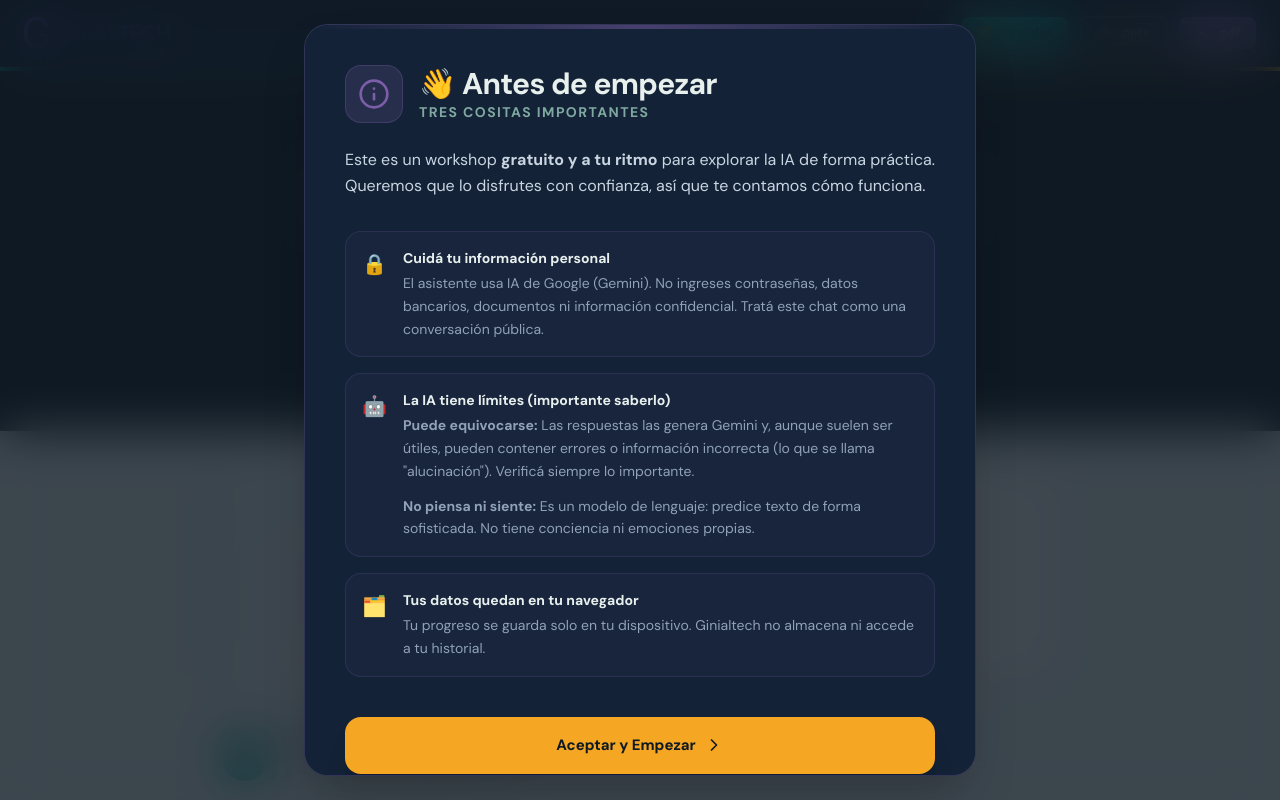
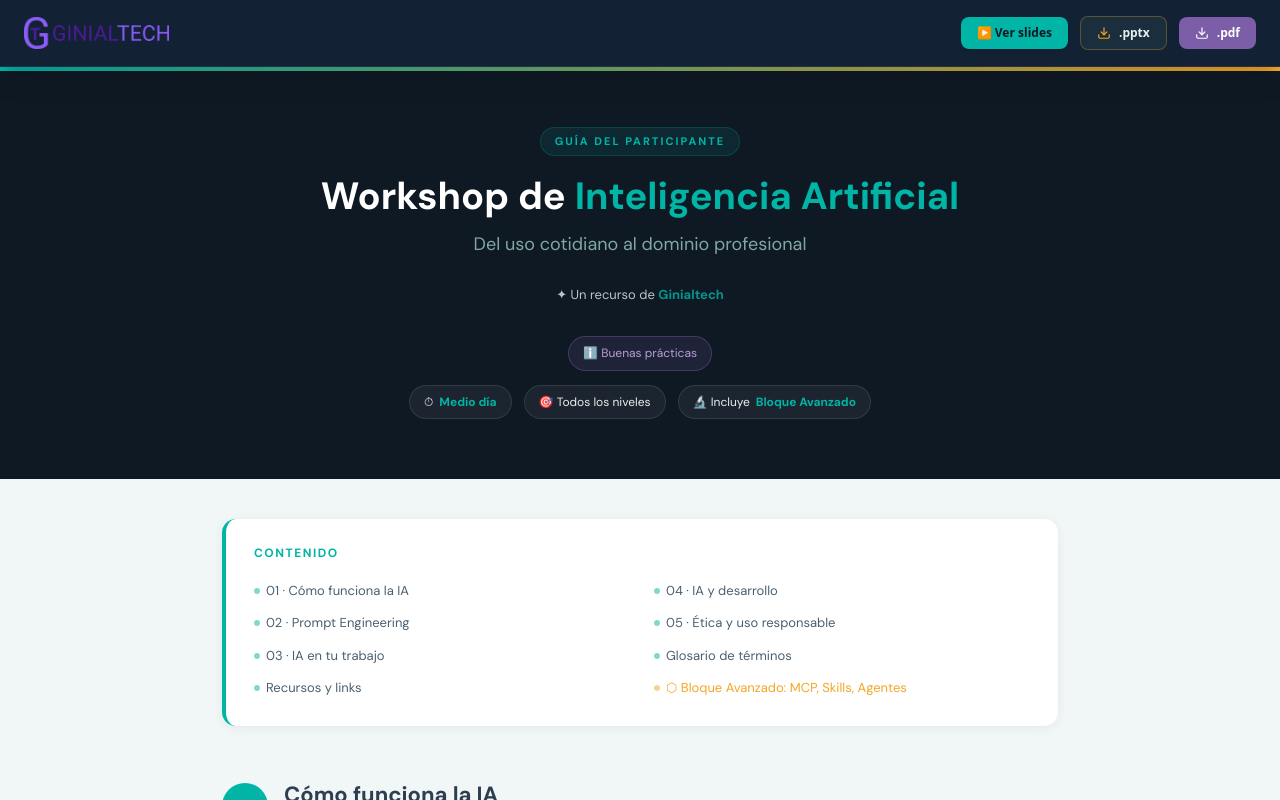
Before and after one commit to marcelaborgarello/workshop-ai, a Next.js app: page / in a window 1280 px wide. Shown: the top 800 px of the page. Built offline with nearby package versions, Linux system fonts and the light colour scheme.

Commit message:
feat: reemplazar modal bloqueante por chip voluntario de buenas practicas

```diff
--- /dev/null
+++ b/src/components/BuenasPracticasChip.tsx
@@ -0,0 +1,22 @@
+"use client";
+
+export default function BuenasPracticasChip() {
+  const handleClick = () => {
+    window.dispatchEvent(new CustomEvent("open-terms"));
+  };
+
+  return (
+    <button
+      className="meta-pill"
+      style={{
+        cursor: "pointer",
+        background: "rgba(123,94,167,0.15)",
+        border: "1px solid rgba(123,94,167,0.4)",
+        color: "#B89FD4",
+      }}
+      onClick={handleClick}
+    >
+      ℹ️ Buenas prácticas
+    </button>
+  );
+}
--- a/src/components/TermsModal.tsx
+++ b/src/components/TermsModal.tsx
@@ -7,12 +7,6 @@ export default function TermsModal() {
   const [isOpen, setIsOpen] = useState(false);
 
   useEffect(() => {
-    const hasAccepted = localStorage.getItem("wa_terms_accepted");
-    if (!hasAccepted) {
-      setIsOpen(true);
-      document.body.style.overflow = "hidden";
-    }
-
     const handleOpenManual = () => {
       setIsOpen(true);
       document.body.style.overflow = "hidden";
@@ -23,7 +17,6 @@ export default function TermsModal() {
   }, []);
 
   const handleAccept = () => {
-    localStorage.setItem("wa_terms_accepted", "true");
     setIsOpen(false);
     document.body.style.overflow = "auto";
   };
--- a/src/components/WorkshopGuide.tsx
+++ b/src/components/WorkshopGuide.tsx
@@ -4,6 +4,7 @@ import FinalCTA from "./FinalCTA";
 import AdvancedToggle from "./AdvancedToggle";
 import EjercicioIA from "./EjercicioIA";
 import TermsModal from "./TermsModal";
+import BuenasPracticasChip from "./BuenasPracticasChip";
 
 export default function WorkshopGuide() {
   return (
@@ -16,6 +17,9 @@ export default function WorkshopGuide() {
           <h1>Workshop de <span>Inteligencia Artificial</span></h1>
           <p className="sub">Del uso cotidiano al dominio profesional</p>
           <p className="brand">✦ Un recurso de <strong>Ginialtech</strong></p>
+          <div style={{ display: "flex", justifyContent: "center", marginBottom: "14px" }}>
+            <BuenasPracticasChip />
+          </div>
           <div className="header-meta">
             <div className="meta-pill">⏱ <strong>Medio día</strong></div>
             <div className="meta-pill">🎯 Todos los niveles</div>
```
